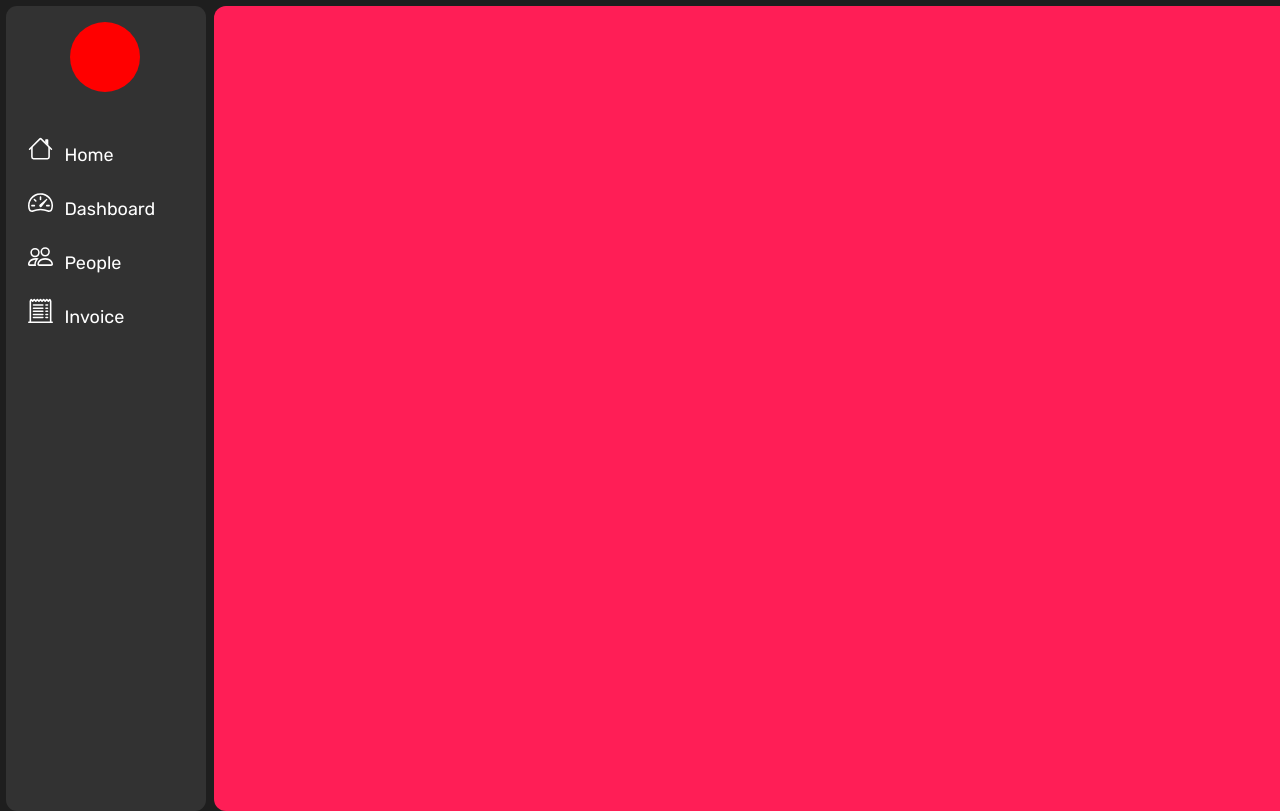
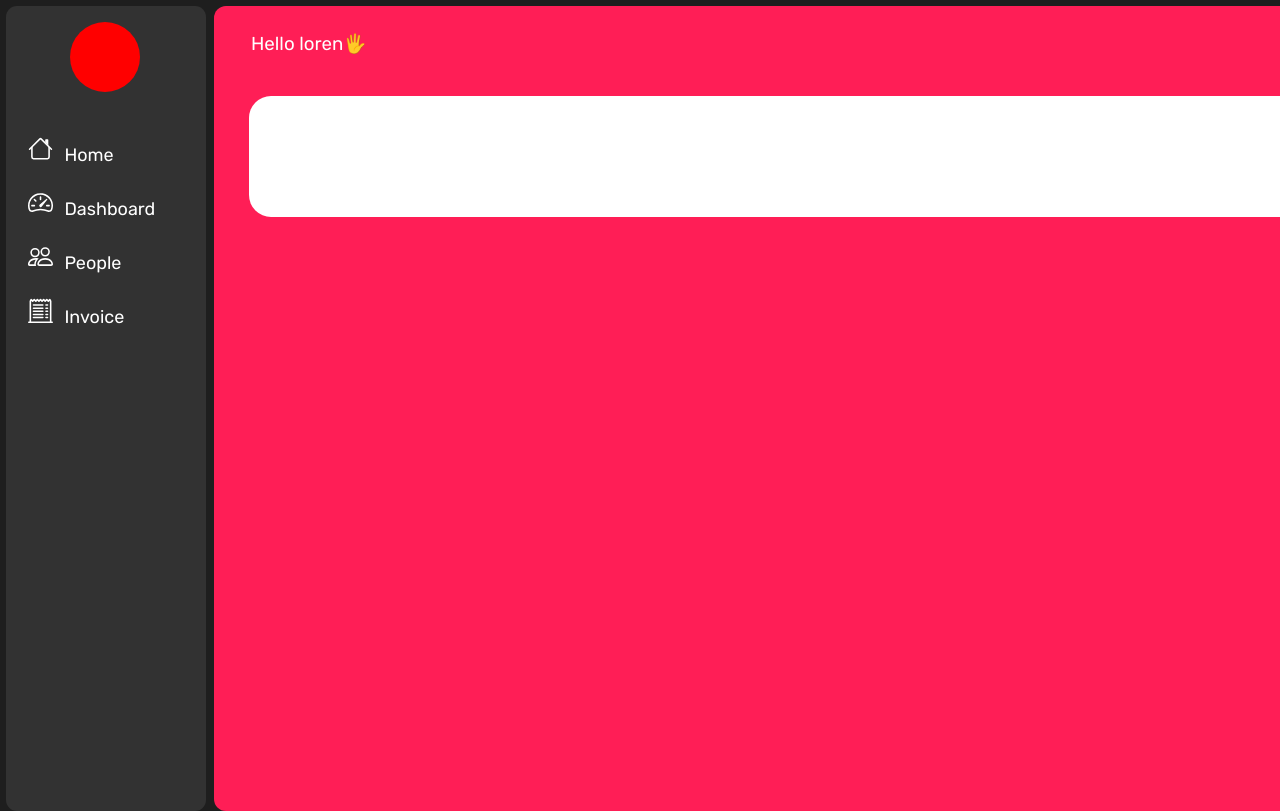
Before and after one commit to 26dhruv/project-UI, a plain HTML site: page DashBoard.html in a window 1280 px wide. Shown: the top 811 px of the page. Drawn offline with Linux system fonts and the light colour scheme.

Commit message:
add search and hello font.

```diff
--- a/DashBoard.html
+++ b/DashBoard.html
@@ -11,8 +11,7 @@
     <link
         href="https://fonts.googleapis.com/css2?family=Rubik:ital,wght@0,300;0,400;0,500;0,600;1,300;1,400&display=swap"
         rel="stylesheet">
-
-    <title>Document</title>
+    <title>Home Page</title>
 </head>
 
 <body>
@@ -62,7 +61,12 @@
         </div>
     </aside>
     <main>
-        <div class="container"></div>
+        <div class="container">
+            <h3 id="profile_name">Hello loren🖐</h3>
+            <input type="search" name="dash_search" id="dash_search" placeholder="Search">
+            <div class="white_rect">
+            </div>
+        </div>
     </main>
 </body>
 
--- a/index.css
+++ b/index.css
@@ -38,6 +38,7 @@ body {
   position: relative;
   right: 26px;
   border-radius: 9px;
+  transition: 1ms;
 }
 .side_bar li:hover {
   background-color: red;
@@ -63,3 +64,33 @@ body {
   top: 6px;
   border-radius: 12px;
 }
+.white_rect {
+  width: 95%;
+  height: 15%;
+  background: white;
+  border-radius: 22px;
+  position: relative;
+  top: 20px;
+  left: 35px;
+}
+#profile_name {
+  font-family: "Rubik", sans-serif;
+  color: white;
+  font-weight: 400;
+  position: relative;
+  top: 27px;
+  left: 37px;
+  height: 30px;
+  width: 188px;
+}
+#dash_search {
+  position: relative;
+  left: 1187px;
+  height: 35px;
+  border: none;
+  border-radius: 15px;
+  padding: 20px;
+  border: none;
+  font-family: "Rubik", sans-serif;
+  font-style: italic;
+}
```
